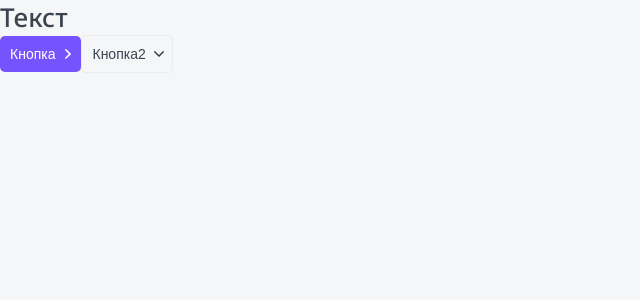
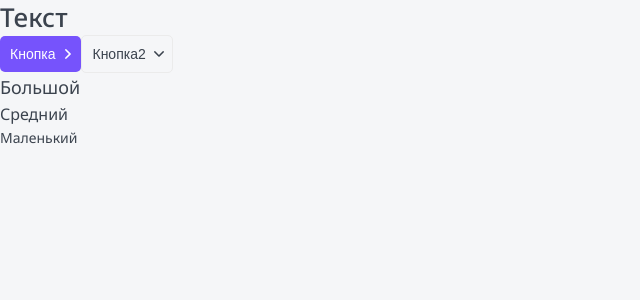
Before and after one commit to deverser/top-app, a Next.js app: page / in a window 1280 px wide. Shown: the top 300 px of the page, without its empty margins (0-640 px from the left). Built offline with nearby package versions, Linux system fonts and the light colour scheme.

Commit message:
Added tsx-description of Paragraph hml-element

```diff
--- /dev/null
+++ b/components/P/P.module.css
@@ -0,0 +1,17 @@
+.p {
+	margin: 0;
+}
+.m {
+	font-size: 16px;
+	line-height: 24px;
+}
+
+.s {
+	font-size: 14px;
+	line-height: 24px;
+}
+
+.l {
+	font-size: 18px;
+	line-height: 29px;
+}
--- /dev/null
+++ b/components/P/P.props.ts
@@ -0,0 +1,6 @@
+import { DetailedHTMLProps, HTMLAttributes, ReactNode } from 'react';
+
+export interface PProps extends DetailedHTMLProps<HTMLAttributes<HTMLParagraphElement>, HTMLParagraphElement> {
+	size?: 's' | 'm' | 'l';
+	children: ReactNode;
+}
--- /dev/null
+++ b/components/P/P.tsx
@@ -0,0 +1,16 @@
+import { PProps } from './P.props';
+import cn from 'classnames';
+import styles from './P.module.css';
+
+export const P = ({ size = 'm', children, className, ...props }: PProps): JSX.Element => {
+	return (<p
+		className={cn(styles.p, className, {
+			[styles.s]: size == 's',
+			[styles.m]: size == 'm',
+			[styles.l]: size == 'l'
+		})}
+		{...props}
+	>
+		{children}
+	</p>);
+};
--- a/components/index.ts
+++ b/components/index.ts
@@ -1,2 +1,3 @@
 export * from './Htag/Htag';
+export * from './P/P';
 export * from './Button/Button';
--- a/pages/index.tsx
+++ b/pages/index.tsx
@@ -1,5 +1,5 @@
 import React from 'react';
-import { Button, Htag } from '../components';
+import { Button, Htag, P } from '../components';
 
 export default function Home(): JSX.Element {
 	return (
@@ -7,5 +7,8 @@
 			<Htag tag='h1'>Текст</Htag>
 			<Button appearance='primary' arrow='right'>Кнопка</Button>
 			<Button appearance='ghost' arrow='down'>Кнопка2</Button>
+			<P size='l'>Большой</P>
+			<P>Средний</P>
+			<P size='s'>Маленький</P>
 		</>);
 }
```
